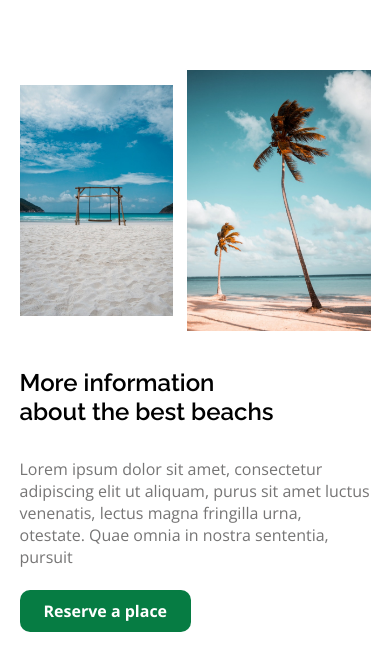
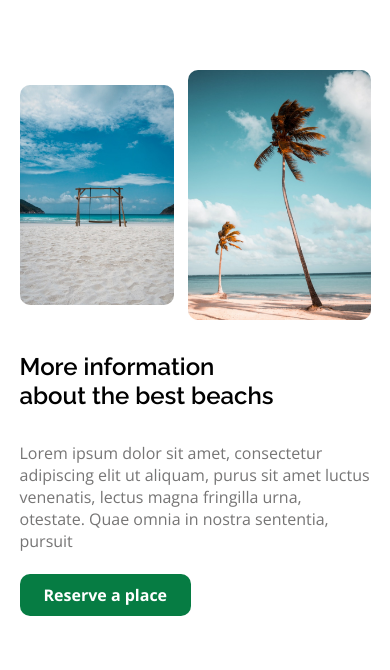
Before and after one commit to Rauliqbal/travel-web-design, a plain HTML site: page index.html in a window 390 px wide. Shown: the part 857-1527 px from the top of the page. Drawn offline with nearby package versions, Linux system fonts and the light colour scheme.

Commit message:
fix about

```diff
--- a/style.scss
+++ b/style.scss
@@ -218,15 +218,15 @@ nav {
         align-items: center;
         justify-content: center;
         gap: 32px;
-    }
+
         .image {
             overflow: hidden;
-        max-width: 250px;
-        height: auto;
-        flex: 40%;
+            max-height: 370px;
+            border-radius: 10px;
 
             img {
-            width: 100%;
+                max-width: 100%;
+                object-fit: cover;
                 transition: all 0.3s ease-in-out;
             }
 
@@ -236,18 +236,19 @@ nav {
         }
         .image2 {
             overflow: hidden;
-        height: auto;
-        max-width: 320px;
-        flex: 60%;
+            border-radius: 10px;
+            max-height: 450px;
+            width: 320px;
 
             img {
-            width: 100%;
+                max-width: 100%;
                 transition: all 0.3s ease-in-out;
             }
 
             &:hover img {
                 transform: scale(1.1);
                 object-fit: cover;
+            }
         }
     }
 }
@@ -322,6 +323,17 @@ nav {
 
         .image-container {
             order: 1;
+            gap: 16px;
+
+            .image {
+                max-height: 360px;
+                max-width: 100%;
+            }
+
+            .image2 {
+                max-height: 450px;
+                max-width: 100%;
+            }
         }
     }
 }
@@ -358,10 +370,12 @@ nav {
             gap: 14px;
 
             .image {
-                flex: 50%;
+                max-height: 220px;
+                max-width: 100%;
             }
             .image2 {
-                flex: 60%;
+                max-height: 250px;
+                max-width: 100%;
             }
         }
     }
```
Also changed, not shown: css/style.css, 1 other file. Lines whose indentation alone changed are shown as unchanged.
